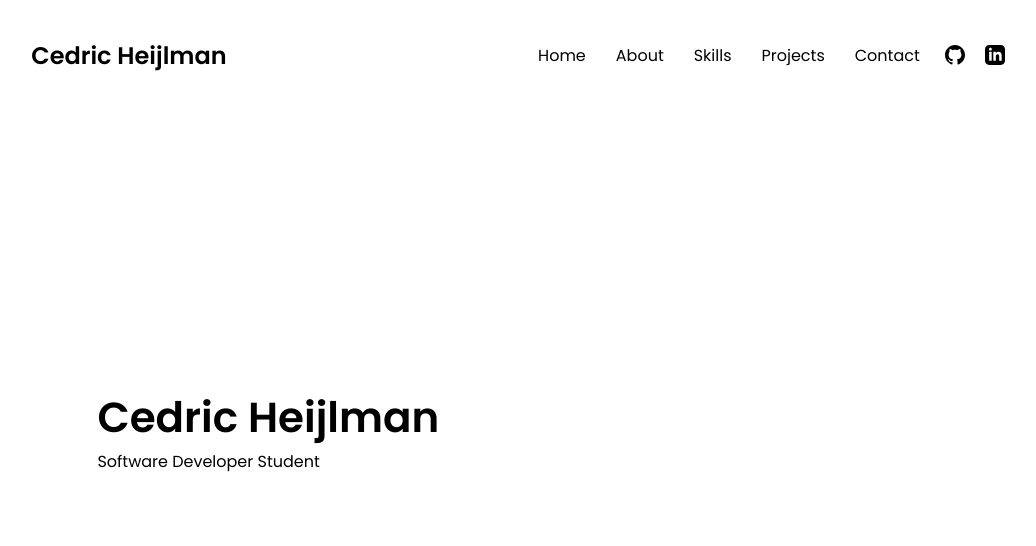
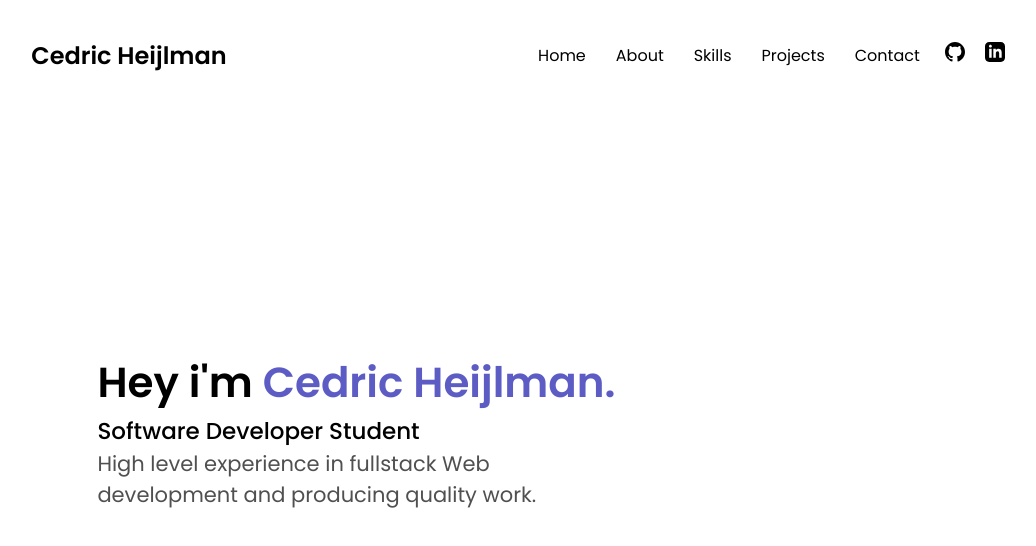
Before and after one commit to cedricheijlman/portfoliov3, a Next.js app: page / in a window 1280 px wide. Shown: the top 546 px of the page, without its empty margins (117-1153 px from the left). Built offline with nearby package versions, Linux system fonts and the light colour scheme.

Commit message:
home, navbar

```diff
--- a/components/home/Home.module.css
+++ b/components/home/Home.module.css
@@ -11,6 +11,22 @@
   width: 70%;
 }
 
+.hero span {
+  color: rgba(26, 26, 172, 0.708);
+}
+
 .hero h2 {
   font-size: 42px;
 }
+
+.hero p {
+  font-size: 23px;
+  font-weight: 500;
+}
+
+.hero .bio {
+  font-size: 21px;
+  font-weight: 400;
+  max-width: 450px;
+  color: rgb(80, 80, 80);
+}
--- a/components/home/Home.tsx
+++ b/components/home/Home.tsx
@@ -7,8 +7,14 @@ const Home: NextPage = () => {
   return (
     <section className={styles.section}>
       <div className={styles.hero}>
-        <h2>Cedric Heijlman</h2>
+        <h2>
+          Hey i'm <span>Cedric Heijlman.</span>
+        </h2>
         <p>Software Developer Student</p>
+        <p className={styles.bio}>
+          High level experience in fullstack Web development and producing
+          quality work.
+        </p>
       </div>
     </section>
   );
--- a/components/navbar/Navbar.module.css
+++ b/components/navbar/Navbar.module.css
@@ -42,4 +42,5 @@
 
 .container ul li:hover {
   margin-bottom: 7px;
+  color: rgb(91, 129, 172);
 }
--- a/components/navbar/Navbar.tsx
+++ b/components/navbar/Navbar.tsx
@@ -15,8 +15,12 @@ const Navbar: NextPage = () => {
           <li>Projects</li>
           <li>Contact</li>
         </ul>
-        <img src="./githubIcon.svg" />
-        <img src="./linkedinIcon.svg" />
+        <a target="_blank" href="https://github.com/cedricheijlman">
+          <img src="./githubIcon.svg" />
+        </a>
+        <a target="_blank" href="https://www.linkedin.com/in/cedricheijlman/">
+          <img src="./linkedinIcon.svg" />
+        </a>
       </div>
     </div>
   );
```
